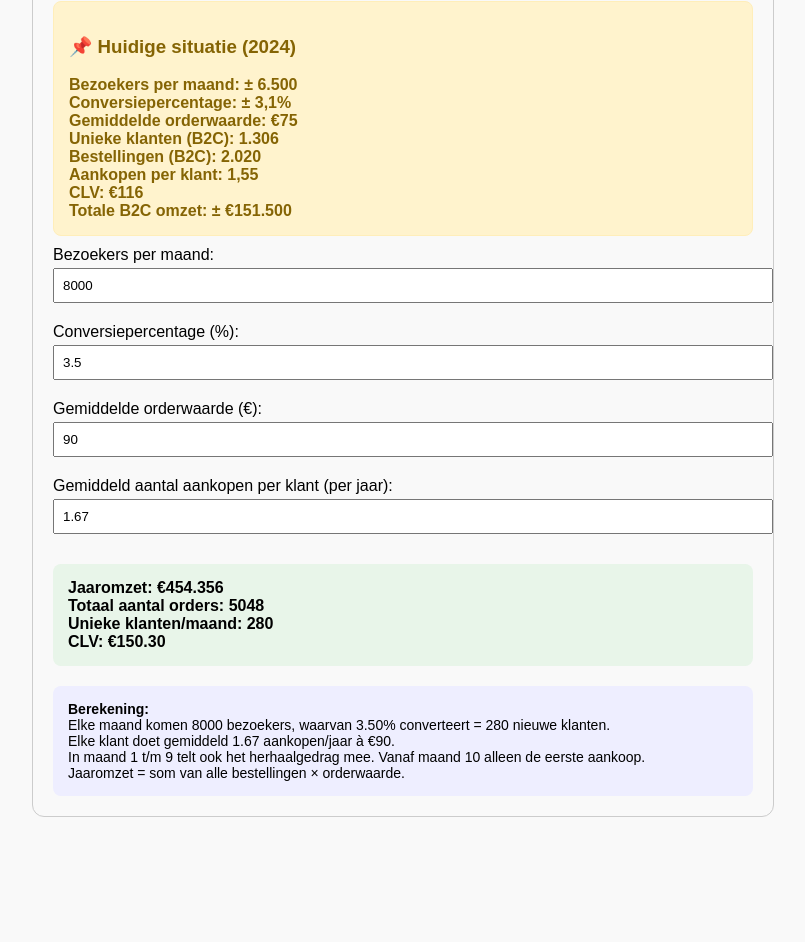
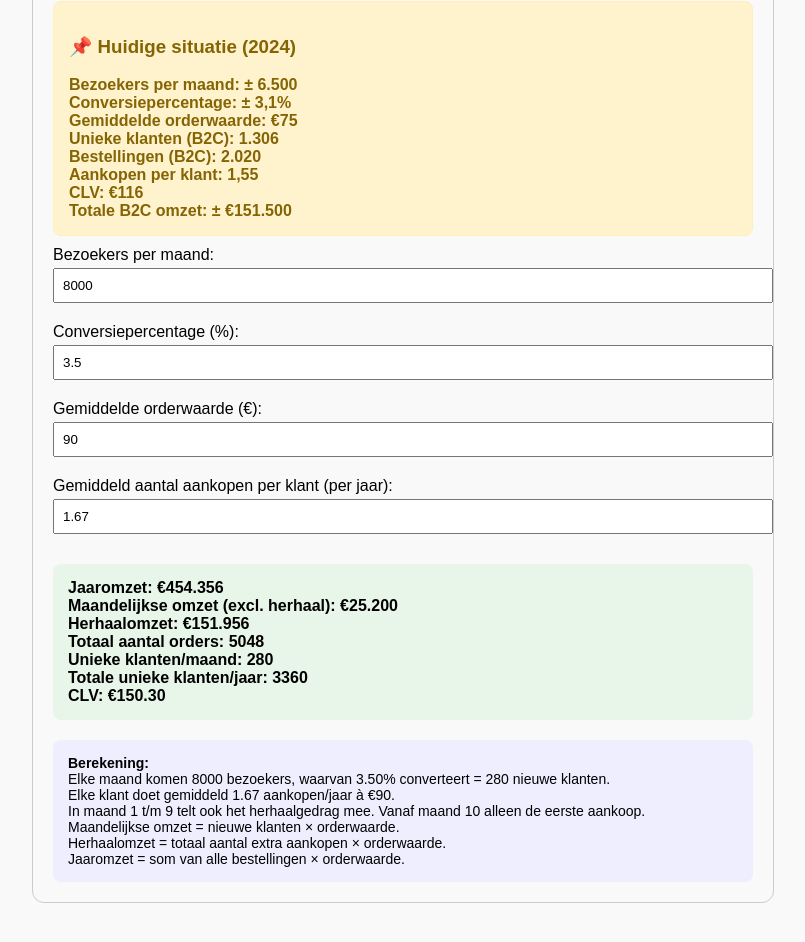
Before and after one commit to ReneProjectmonk/uitgebreideb2ccalculator, a plain HTML site: page index.html in a window 1280 px wide. Shown: the part 140-1082 px from the top of the page, without its empty margins (237-1042 px from the left). Before the commit the page ends 997 px from the top, so only its background shows below. Drawn offline with Linux system fonts and the light colour scheme.

Commit message:
Add files via upload

```diff
--- a/index.html
+++ b/index.html
@@ -75,8 +75,11 @@
 
   <div class="result" id="output">
     Jaaromzet: €0<br>
+    Maandelijkse omzet (excl. herhaal): €0<br>
+    Herhaalomzet: €0<br>
     Totaal aantal orders: 0<br>
     Unieke klanten/maand: 0<br>
+    Totale unieke klanten/jaar: 0<br>
     CLV: €0
   </div>
 
@@ -94,6 +97,9 @@
       const frequency = parseFloat(document.getElementById("frequency").value);
 
       const monthlyNewCustomers = monthlyVisitors * conversionRate;
+      const monthlyBaseRevenue = monthlyNewCustomers * aov;
+      const totalUniqueCustomers = monthlyNewCustomers * 12;
+
       let totalOrders = 0;
       let totalRevenue = 0;
 
@@ -104,11 +110,15 @@
       }
 
       const clv = aov * frequency;
+      const herhaalOmzet = totalRevenue - (monthlyBaseRevenue * 12);
 
       output.innerHTML = `
         Jaaromzet: €${Math.round(totalRevenue).toLocaleString('nl-NL')}<br>
+        Maandelijkse omzet (excl. herhaal): €${Math.round(monthlyBaseRevenue).toLocaleString('nl-NL')}<br>
+        Herhaalomzet: €${Math.round(herhaalOmzet).toLocaleString('nl-NL')}<br>
         Totaal aantal orders: ${Math.round(totalOrders)}<br>
         Unieke klanten/maand: ${Math.round(monthlyNewCustomers)}<br>
+        Totale unieke klanten/jaar: ${Math.round(totalUniqueCustomers)}<br>
         CLV: €${clv.toFixed(2)}
       `;
 
@@ -117,6 +127,8 @@
         Elke maand komen ${monthlyVisitors} bezoekers, waarvan ${(conversionRate * 100).toFixed(2)}% converteert = ${Math.round(monthlyNewCustomers)} nieuwe klanten.<br>
         Elke klant doet gemiddeld ${frequency} aankopen/jaar à €${aov}.<br>
         In maand 1 t/m 9 telt ook het herhaalgedrag mee. Vanaf maand 10 alleen de eerste aankoop.<br>
+        Maandelijkse omzet = nieuwe klanten × orderwaarde.<br>
+        Herhaalomzet = totaal aantal extra aankopen × orderwaarde.<br>
         Jaaromzet = som van alle bestellingen × orderwaarde.
       `;
     }
```
